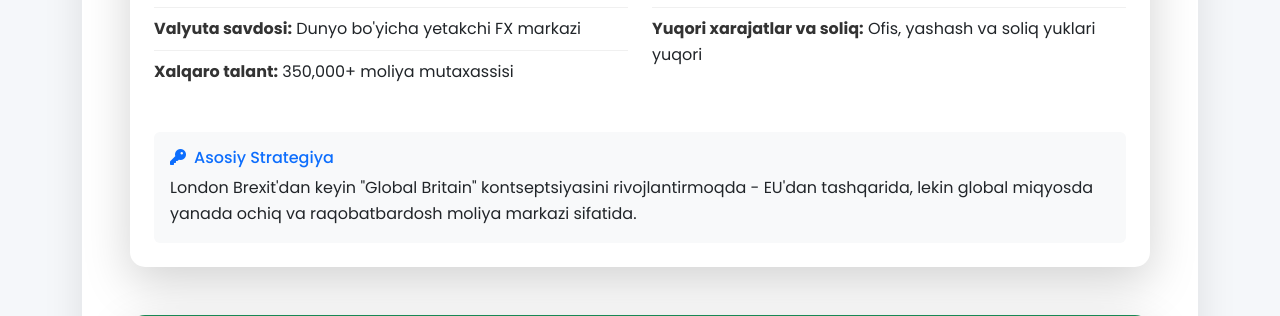
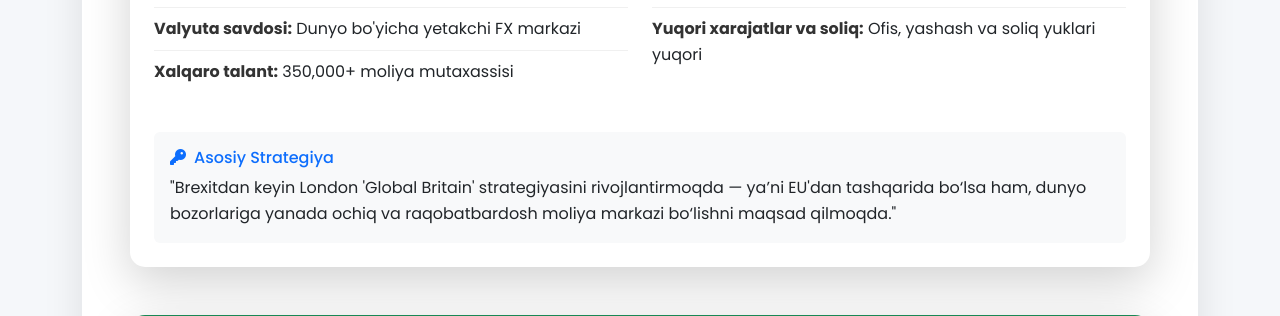
Before and after one commit to faxriddinprof/xalqaro_moliya, a Django app: template templates/international_finance/7-slide.html in a window 1280 px wide. Shown: the part 837-1153 px from the top of the page. Run offline with Django 5.2, Linux system fonts and the light colour scheme; the template is opened without the code that fills it, so the values that code supplies are empty.

Commit message:
Update London strategy description for clarity and conciseness

```diff
--- a/templates/international_finance/7-slide.html
+++ b/templates/international_finance/7-slide.html
@@ -78,8 +78,8 @@
 
                             <div class="mt-4 p-3 bg-light rounded">
                                 <h6 class="text-primary mb-2"><i class="fas fa-key me-2"></i>Asosiy Strategiya</h6>
-                                <p class="mb-0">London Brexit'dan keyin "Global Britain" kontseptsiyasini rivojlantirmoqda -
-                                EU'dan tashqarida, lekin global miqyosda yanada ochiq va raqobatbardosh moliya markazi sifatida.</p>
+                                <p class="mb-0">"Brexitdan keyin London 'Global Britain' strategiyasini rivojlantirmoqda — ya’ni EU'dan tashqarida bo‘lsa ham,
+                                    dunyo bozorlariga yanada ochiq va raqobatbardosh moliya markazi bo‘lishni maqsad qilmoqda."</p>
                             </div>
                         </div>
                     </div>
```
